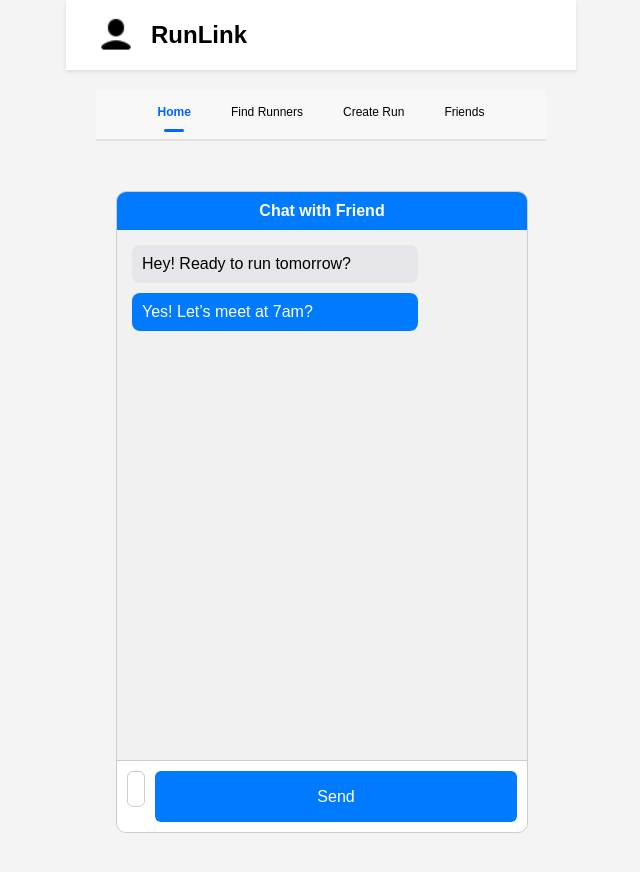
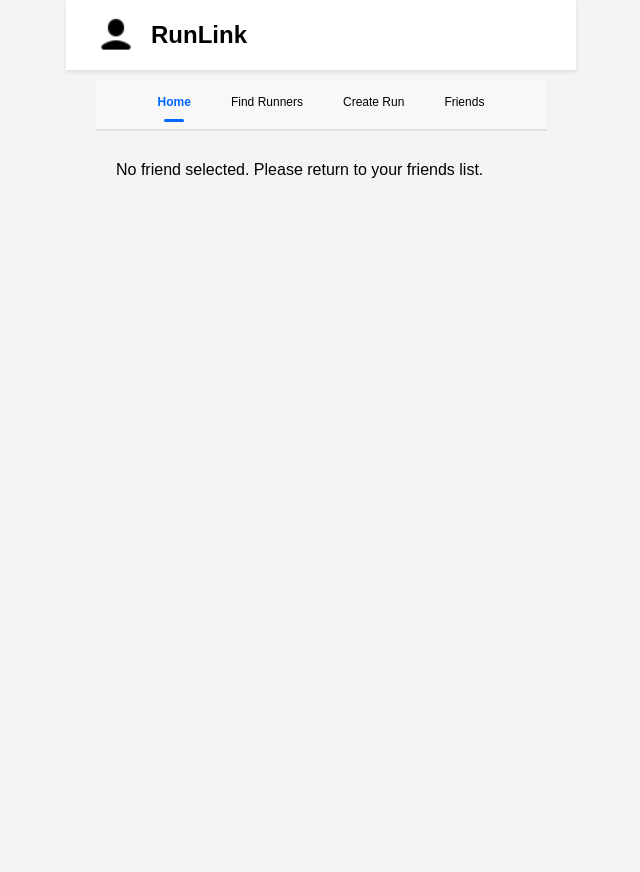
Before and after one commit to steffilin/160project, a React (Create React App) app in the folder frontend/: page /landing/friends/chat in a window 1280 px wide. Shown: the top 872 px of the page, without its empty margins (319-959 px from the left). After the commit the page ends 800 px from the top, so only its background shows below. Built offline with nearby package versions, Linux system fonts and the light colour scheme.

Commit message:
fix sizing of LandingLayout for app feel, passing user state down into chat UI, added exit button to return to friend list

```diff
--- a/frontend/src/App.js
+++ b/frontend/src/App.js
@@ -12,7 +12,7 @@ import LandingHome from './pages/LandingHome';
 import FindRunnersPage from './pages/FindRunnersPage';
 import { FriendsPage, FriendsLayout } from './pages/FriendsPage';
 import CreateRunPage from './pages/CreateRunPage';
-import ChatUI from './pages/chatUI';
+import Chat from './pages/Chat';
 
 const dummyUserInfo = {
   Personality: 'social',
@@ -36,7 +36,7 @@ function App() {
           <Route path="create-run" element={<CreateRunPage />} />
           <Route path="friends" element={<FriendsLayout />} >
             <Route path="" element={<FriendsPage />} />
-            <Route path="chat" element={<ChatUI />} />
+            <Route path="chat" element={<Chat />} />
           </Route>
         </Route>
       </Routes>
--- a/frontend/src/pages/chatUI.js
+++ b/frontend/src/pages/Chat.js
@@ -1,7 +1,8 @@
 import React, { useState } from 'react';
-import '../styles/chatUI.css';
+import '../styles/chat.css';
+import { useNavigate, useLocation } from 'react-router-dom';
 
-function ChatUI() {
+function Chat() {
   const [messages, setMessages] = useState([
     { text: 'Hey! Ready to run tomorrow?', sender: 'friend' },
     { text: 'Yes! Let’s meet at 7am?', sender: 'me' }
@@ -13,19 +14,36 @@ function ChatUI() {
     setMessages([...messages, { text: input, sender: 'me' }]);
     setInput('');
   };
+  const location = useLocation();
+  const navigate = useNavigate();
+  const friend = location.state?.user;
+  if (!friend) {
+    return (
+      <p>No friend selected. Please return to your friends list.</p>
+    );
+  }
+
+  const handleExit = () => {
+    navigate("..");
+  }
 
   return (
     <div className="chat-container">
-      <div className="chat-header">Chat with Friend</div>
+      <div className="chat-header">
+        Chat with {friend.name}
+        <div className="exit-button" onClick={handleExit}>×</div>
+      </div>
       <div className="chat-messages">
-        {messages.map((msg, index) => (
+        {
+          messages.map((msg, index) => (
             <div
               key={index}
               className={`chat-message ${msg.sender === 'me' ? 'message-sent' : 'message-received'}`}
             >
               {msg.text}
             </div>
-        ))}
+          ))
+        }
       </div>
       <div className="chat-input-container">
         <input
@@ -41,4 +59,4 @@ function ChatUI() {
   );
 }
 
-export default ChatUI;
+export default Chat;
--- a/frontend/src/pages/FriendList.js
+++ b/frontend/src/pages/FriendList.js
@@ -25,7 +25,7 @@ function FriendCard({ user }) {
   const navigate = useNavigate();
   const handleClick = (event) => {
     console.log("Chat with", user.name, "opened.");
-    navigate('chat');
+    navigate('chat', { state: { user } });
   }
 
   const card = (
@@ -47,9 +47,9 @@ function FriendList({ friendList }) {
   return (
     <div className="friend-list-container">
       {
-        friendList.map((friend) => {
+        friendList.map((friend, index) => {
           return (
-            <FriendCard user={friend} />
+            <FriendCard key={index} user={friend} />
           )
         })
       }
--- a/frontend/src/pages/FriendsPage.js
+++ b/frontend/src/pages/FriendsPage.js
@@ -10,7 +10,7 @@ const dummyFriendList = [
     location: 'Berkeley',
     paceMinutes: 8,
     paceSeconds: 30,
-    runCount: 2,
+    runCount: 1,
     availability: {
       Monday: [],
       Tuesday: [],
@@ -26,9 +26,9 @@ const dummyFriendList = [
     gender: 'female',
     age: 22,
     location: 'Berkeley',
-    paceMinutes: 8,
+    paceMinutes: 9,
     paceSeconds: 30,
-    runCount: 2,
+    runCount: 10,
     availability: {
       Monday: [],
       Tuesday: [],
@@ -44,9 +44,9 @@ const dummyFriendList = [
     gender: 'male',
     age: 22,
     location: 'Berkeley',
-    paceMinutes: 8,
-    paceSeconds: 30,
-    runCount: 2,
+    paceMinutes: 9,
+    paceSeconds: 45,
+    runCount: 4,
     availability: {
       Monday: [],
       Tuesday: [],
--- a/frontend/src/styles/LandingLayout.css
+++ b/frontend/src/styles/LandingLayout.css
@@ -1,7 +1,7 @@
 .landing-container {
     max-width: 450px;
     margin: 0 auto;
-    padding: 20px;
+    padding: 10px 20px;
   }
 
 /* Top Navigation Bar */
@@ -75,5 +75,5 @@
   .content-area {
     max-width: 800px;
     margin: 30px auto;
-    padding: 20px;
+    padding: 0 20px;
   }
--- /dev/null
+++ b/frontend/src/styles/chat.css
@@ -0,0 +1,103 @@
+.chat-container * {
+    margin: 0;
+    /* padding: 0; */
+}
+
+.chat-container {
+  display: flex;
+  flex-direction: column;
+
+  height: 75vh;
+  width: 100%;
+  border: 1px solid #ccc;
+  border-radius: 10px;
+  overflow: hidden;
+
+  --bg-color: #007bff;
+  --msg-color: #f1f1f1;
+  --sent-color: #007bff;
+  --receive-color: #e5e5ea;
+}
+
+.chat-header {
+  padding: 10px 20px;
+
+  color: white;
+  background-color: var(--bg-color);
+  font-weight: bold;
+  text-align: center;
+
+  display: flex;
+  flex-direction: row;
+  justify-content: space-between;
+  align-items: center;
+}
+
+.exit-button {
+  font-size: 150%;
+  color: #fc6c85;
+}
+
+.chat-messages {
+  flex: 12; /* sizing for chat-container */
+
+  display: flex;
+  flex-direction: column;
+  gap: 10px;
+  padding: 15px;
+  overflow-y: auto;
+  background-color: var(--msg-color);
+}
+
+.chat-message {
+  max-width: 75%;
+  padding: 3%;
+  border-radius: 8px;
+  word-wrap: break-word;
+  font-size: 95%;
+}
+
+.message-sent {
+  align-self: flex-end;
+  background-color: var(--sent-color);
+  color: white;
+}
+
+.message-received {
+  align-self: flex-start;
+  background-color: var(--receive-color);
+  color: black;
+}
+
+.chat-input-container {
+  flex: 1; /* sizing for chat-container */
+
+  display: flex;
+  flex-direction: row;
+  align-items: flex-start;
+  justify-content: space-between;
+  gap: 10px;
+  padding: 10px;
+  border-top: 1px solid #ccc;
+  background-color: white;
+}
+
+.chat-input {
+  flex: 4;
+  height: 100%;
+  border: 1px solid #ccc;
+  border-radius: 8px;
+}
+
+.send-button {
+  flex: 1;
+  height: 100%;
+  border: none;
+  border-radius: 8px;
+  color: white;
+  background-color: var(--bg-color);
+
+  display: flex;
+  align-items: center;
+  justify-content: center;
+}
--- a/frontend/src/styles/chatUI.css
+++ /dev/null
@@ -1,71 +0,0 @@
-.chat-container {
-    display: flex;
-    flex-direction: column;
-    height: 80vh;
-    width: 100%;
-    max-width: 600px;
-    margin: 0 auto;
-    border: 1px solid #ccc;
-    border-radius: 10px;
-    overflow: hidden;
-  }
-
-  .chat-header {
-    padding: 10px;
-    background-color: #007bff;
-    color: white;
-    font-weight: bold;
-    text-align: center;
-  }
-
-  .chat-messages {
-    flex: 1;
-    padding: 15px;
-    overflow-y: auto;
-    background-color: #f1f1f1;
-  }
-
-  .chat-message {
-    margin-bottom: 10px;
-    padding: 10px;
-    border-radius: 8px;
-    max-width: 70%;
-    word-wrap: break-word;
-  }
-
-  .message-sent {
-    background-color: #007bff;
-    color: white;
-    align-self: flex-end;
-  }
-
-  .message-received {
-    background-color: #e5e5ea;
-    color: black;
-    align-self: flex-start;
-  }
-
-  .chat-input-container {
-    display: flex;
-    padding: 10px;
-    border-top: 1px solid #ccc;
-    background-color: white;
-  }
-
-  .chat-input {
-    flex: 1;
-    padding: 8px;
-    font-size: 16px;
-    border: 1px solid #ccc;
-    border-radius: 6px;
-    margin-right: 10px;
-  }
-
-  .send-button {
-    background-color: #007bff;
-    color: white;
-    padding: 8px 16px;
-    border: none;
-    border-radius: 6px;
-    cursor: pointer;
-  }
```
Lines whose indentation alone changed are shown as unchanged.
